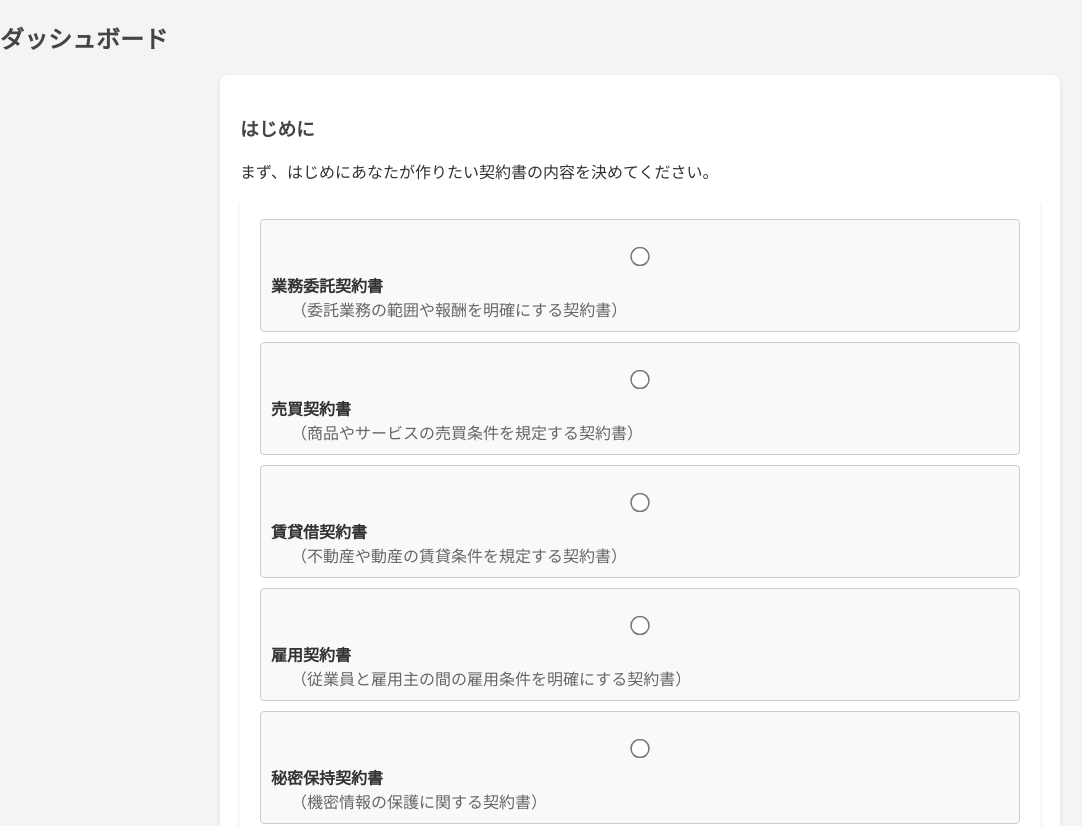
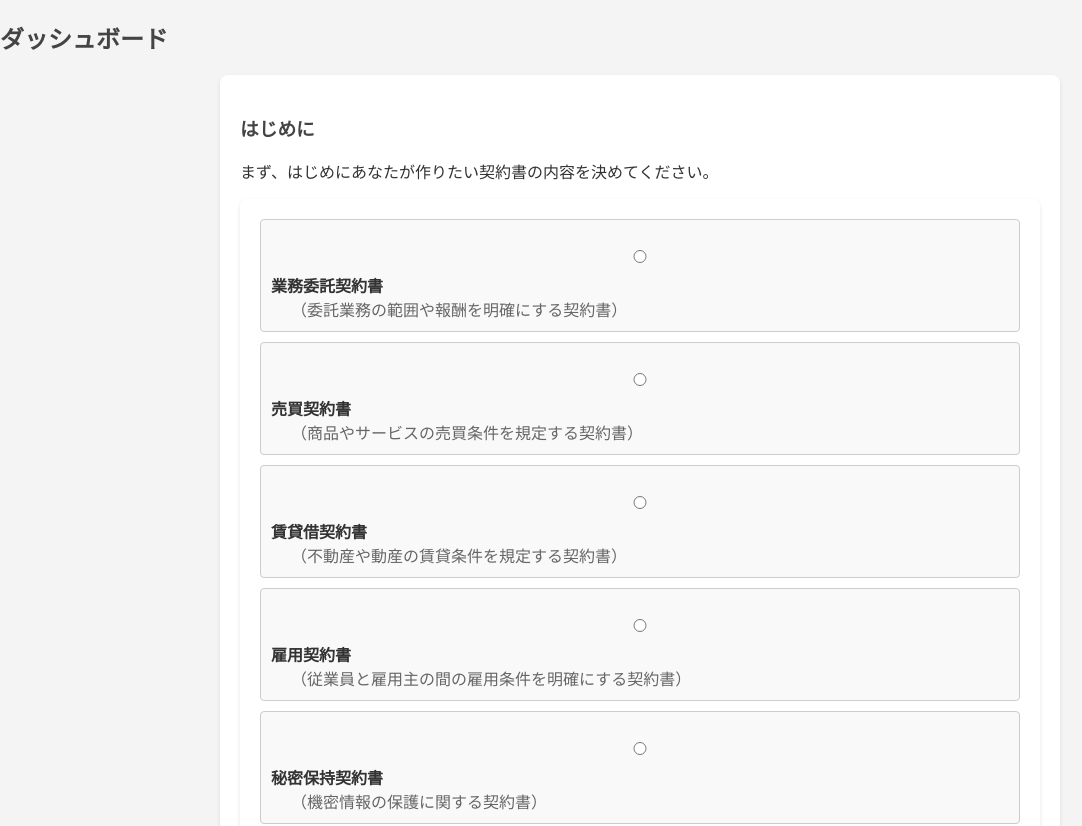
Before and after one commit to sakaguchi2783/shachihata-cloud-app, a React (Create React App) app: page /dashboard in a window 1280 px wide. Shown: the top 826 px of the page, without its empty margins (0-1082 px from the left). Built offline with nearby package versions, Linux system fonts and the light colour scheme.

Commit message:
UI修正２

```diff
--- a/src/components/ContractCreationStep1.css
+++ b/src/components/ContractCreationStep1.css
@@ -8,6 +8,7 @@
   .contract-type {
     display: flex;
     align-items: center;
+    justify-content: space-between;
     margin-bottom: 10px;
     padding: 10px;
     border: 1px solid #ccc; /* 枠を追加 */
@@ -16,13 +17,15 @@
   }
 
   .contract-type input[type="radio"] {
-    transform: scale(1.5); /* ラジオボタンのサイズを大きくする */
-    margin-right: 110px; /* ラジオボタンをテキストの左側に配置 */
+    margin-left: auto;
+    margin-right: auto;
+    order: 1;
   }
 
   .contract-type label {
     flex-grow: 1;
     text-align: left;
+    order: 2;
   }
 
   .contract-name {
@@ -30,6 +33,6 @@
   }
 
   .contract-description {
+    color: #666;
     margin-left: 20px;
-    color: #666;
   }
```
